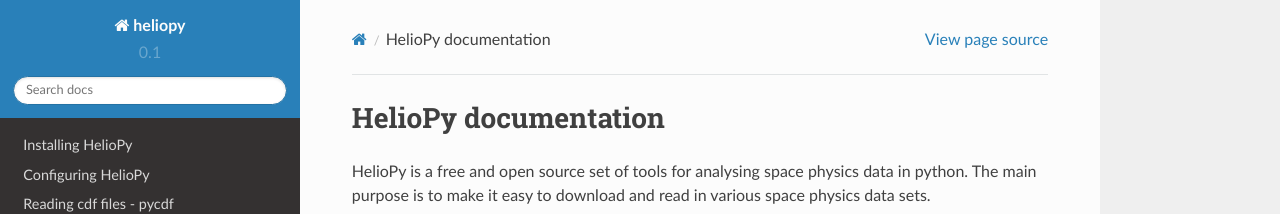
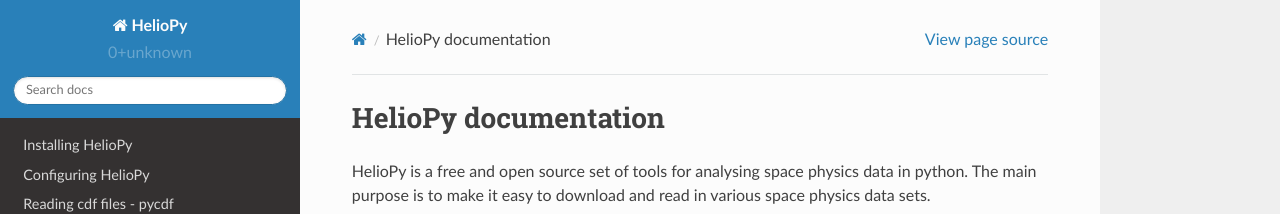
Before and after one commit to heliopython/heliopy, a Sphinx documentation site: the page built from doc/source/index.rst, in a window 1280 px wide. Shown: the top 214 px of the page. Built offline with Sphinx 7.4.7 and the Read the Docs theme 2.0.0, drawn with Linux system fonts in a browser that asks for light colours; pages that are not in the unit, such as notebooks, are missing from menus.

Commit message:
Update conf.py for docs

```diff
--- a/doc/source/conf.py
+++ b/doc/source/conf.py
@@ -22,6 +22,7 @@
 import sphinx_rtd_theme
 import unittest.mock as mock
 import matplotlib
+import heliopy
 matplotlib.use('agg')
 sys.path.insert(0, os.path.abspath('../../'))
 
@@ -79,7 +80,7 @@
 master_doc = 'index'
 
 # General information about the project.
-project = 'heliopy'
+project = 'HelioPy'
 author = 'David Stansby'
 
 # The version info for the project you're documenting, acts as replacement for
@@ -87,9 +88,9 @@
 # built documents.
 #
 # The short X.Y version.
-version = '0.1'
+version = heliopy.__version__
 # The full version, including alpha/beta/rc tags.
-release = '0.1'
+release = version
 
 # The language for content autogenerated by Sphinx. Refer to documentation
 # for a list of supported languages.
@@ -184,7 +185,7 @@
 # Add any paths that contain custom static files (such as style sheets) here,
 # relative to this directory. They are copied after the builtin static files,
 # so a file named "default.css" will overwrite the builtin "default.css".
-html_static_path = ['_static']
+# html_static_path = ['_static']
 
 # Add any extra paths that contain custom files (such as robots.txt or
 # .htaccess) here, relative to this directory. These files are copied
@@ -290,7 +291,7 @@
 # (source start file, target name, title,
 #  author, documentclass [howto, manual, or own class]).
 latex_documents = [
-    (master_doc, 'heliopy.tex', 'heliopy Documentation',
+    (master_doc, 'heliopy.tex', 'HelioPy Documentation',
      'David Stansby', 'manual'),
 ]
 
@@ -332,7 +333,7 @@
 # One entry per manual page. List of tuples
 # (source start file, name, description, authors, manual section).
 man_pages = [
-    (master_doc, 'heliopy', 'heliopy Documentation',
+    (master_doc, 'HelioPy', 'HelioPy Documentation',
      [author], 1)
 ]
 
@@ -347,7 +348,7 @@
 # (source start file, target name, title, author,
 #  dir menu entry, description, category)
 texinfo_documents = [
-    (master_doc, 'heliopy', 'heliopy Documentation',
+    (master_doc, 'HelioPy', 'HelioPy Documentation',
      author, 'David Stansby', 'Python for space physics.',
      'Miscellaneous'),
 ]
```
